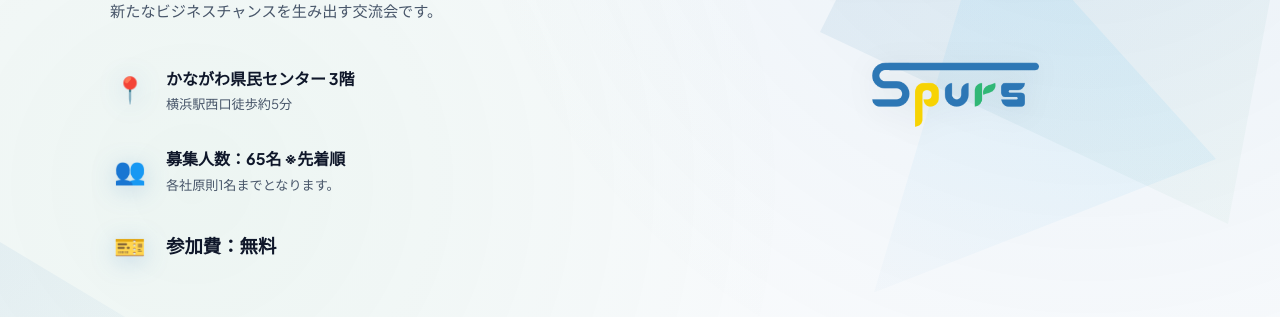
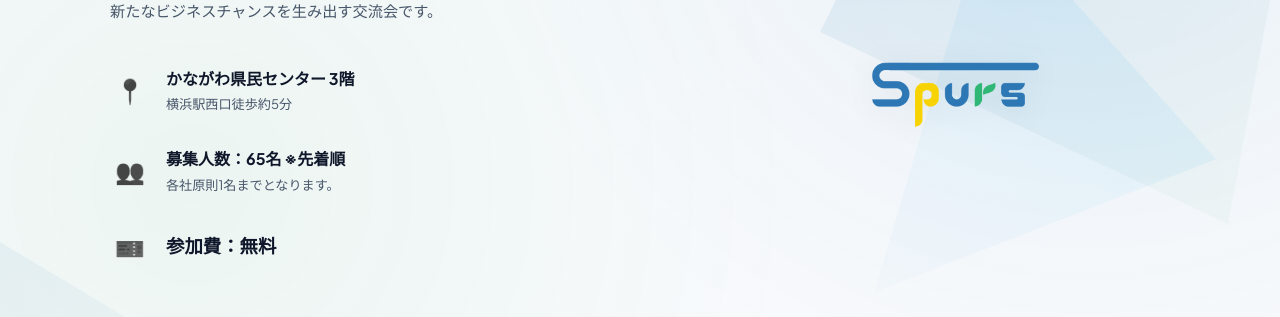
Before and after one commit to spursweb-byte/kouryukai_2026, a Next.js app: page / in a window 1280 px wide. Shown: the part 336-653 px from the top of the page. Built offline with nearby package versions, Linux system fonts and the light colour scheme; no server answers; the database is empty.

Commit message:
style: make point icons monochrome/grayscale without colors

```diff
--- a/src/app/page.module.css
+++ b/src/app/page.module.css
@@ -212,19 +212,22 @@
 }
 
 .pointIcon {
-  font-size: 1.6rem;
+  font-size: 1.5rem;
   width: 40px;
   height: 40px;
   display: flex;
   align-items: center;
   justify-content: center;
   flex-shrink: 0;
-  filter: drop-shadow(0 4px 12px rgba(30, 112, 184, 0.25));
-  transition: transform 0.25s ease;
+  filter: grayscale(100%) brightness(0.35);
+  opacity: 0.85;
+  transition: all 0.25s ease;
 }
 
 .pointItem:hover .pointIcon {
   transform: scale(1.12);
+  filter: grayscale(100%) brightness(0.15);
+  opacity: 1;
 }
 
 .pointText h4 {
```
